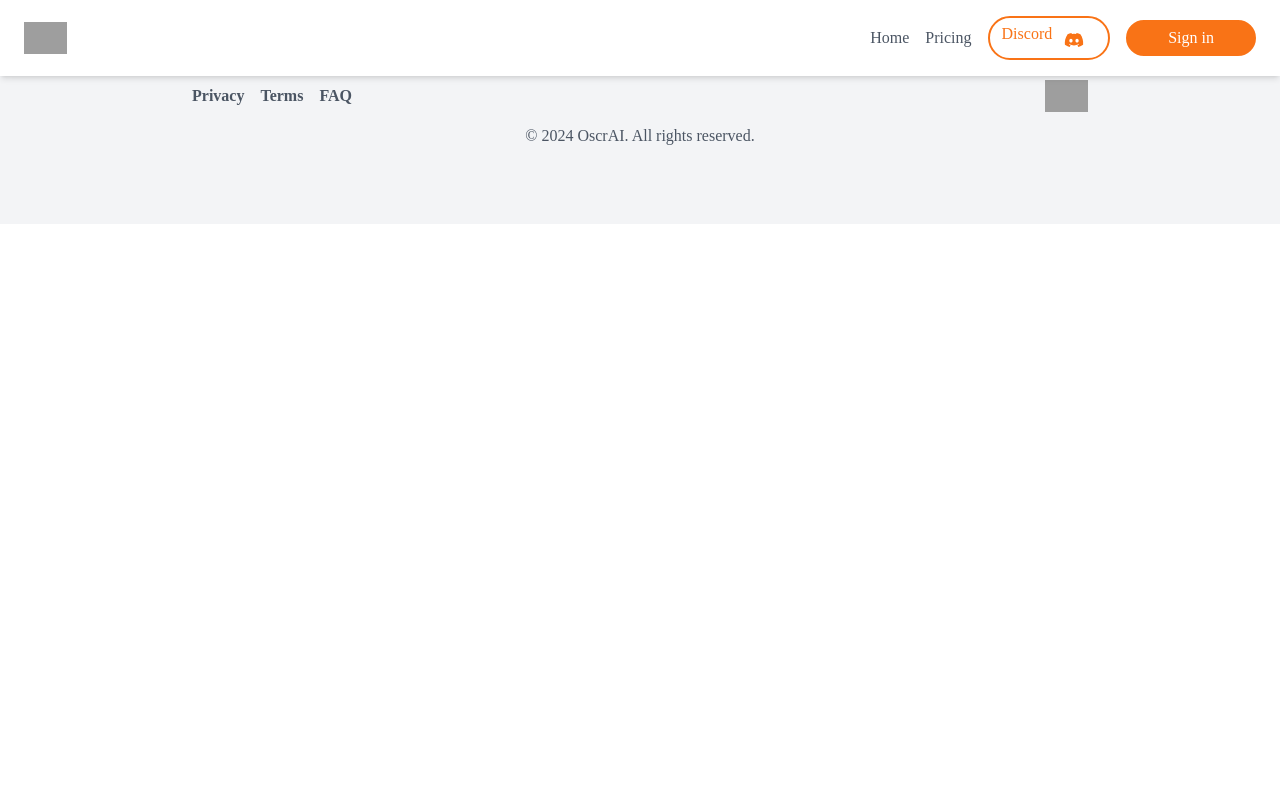
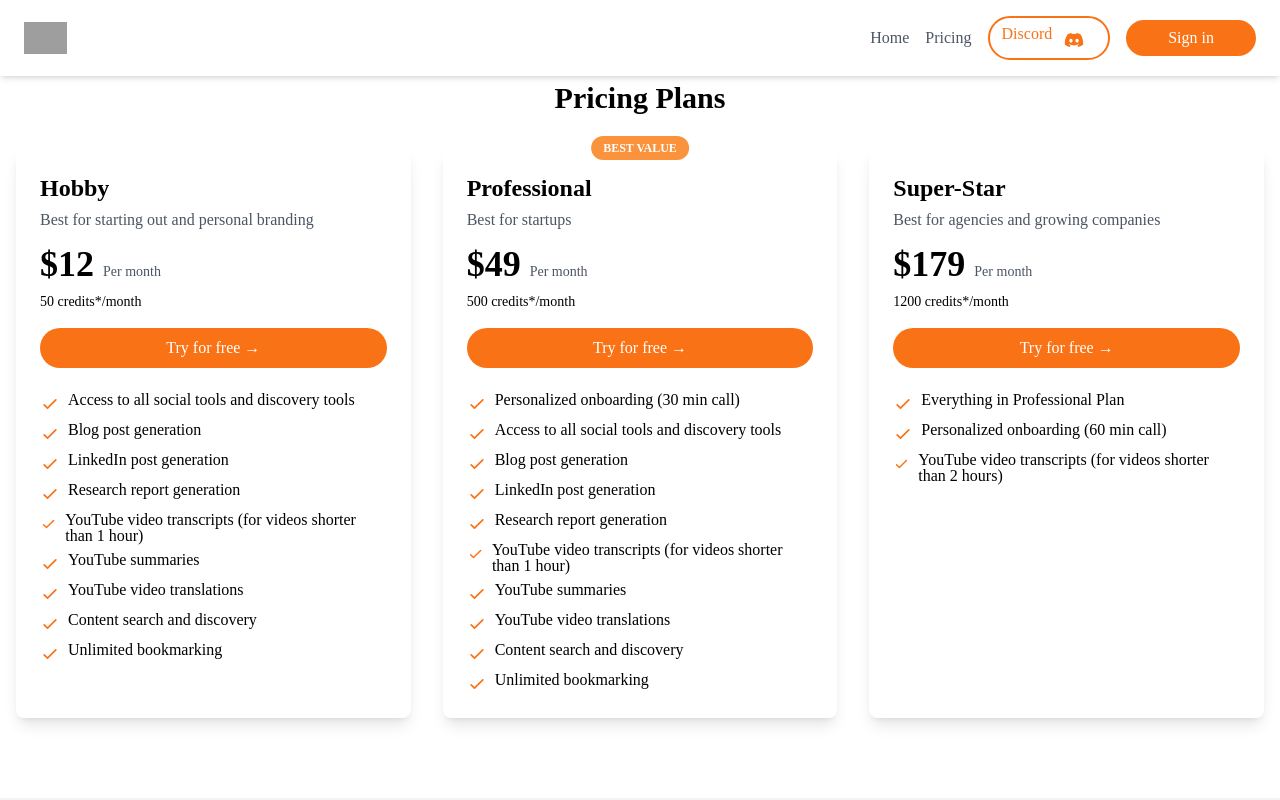
Before and after one commit to ParisaDarkhal/oscr-react, a React (Create React App) app: page /pricing in a window 1280 px wide. Shown: the top 800 px of the page. Built offline with nearby package versions, Linux system fonts and the light colour scheme; grey boxes are pictures that could not be loaded; a small style sheet from the web is missing.

Commit message:
Pricing created

```diff
--- a/src/App.js
+++ b/src/App.js
@@ -14,6 +14,7 @@ import Testimonials from "./components/home/Testimonials";
 import FAQ from "./components/FAQ";
 import Terms from "./components/Terms";
 import Privacy from "./components/Privacy";
+import Pricing from "./components/pricing/Pricing";
 
 const Home = () => {
   return (
@@ -33,13 +34,13 @@ function App() {
     <Router>
       <Navbar />
 
-      {/* <div className="text-center p-4">
-      </div> */}
+
       <Routes>
         <Route path="/" element={<Home />} />
         <Route path="/faq" element={<FAQ />} />
         <Route path="/terms" element={<Terms />} />
         <Route path="/privacy" element={<Privacy />} />
+        <Route path="/pricing" element={<Pricing />} />
       </Routes>
 
       <Footer />
--- a/src/components/Navbar.js
+++ b/src/components/Navbar.js
@@ -1,4 +1,5 @@
 import React, { useState } from "react";
+import { Link } from "react-router-dom";
 import Logo from "./images/logo.svg";
 
 const Navbar = () => {
@@ -11,29 +12,29 @@ const Navbar = () => {
   return (
     <header className="bg-white py-4 px-6 fixed top-0 left-0 right-0 z-50 shadow-md">
       <div className="max-w-7xl mx-auto flex justify-between items-center">
-        <a href="#">
+        <Link to="/">
           <img src={Logo} alt="Logo" className="h-8" />
-        </a>
+        </Link>
 
         <div className="hidden md:flex items-center space-x-4">
           {/* Desktop Menu */}
           <nav>
             <ul className="flex space-x-4">
               <li>
-                <a
-                  href="index.html"
+                <Link
+                  to="/"
                   className="text-gray-600 hover:text-gray-900 hover:font-semibold"
                 >
                   Home
-                </a>
+                </Link>
               </li>
               <li>
-                <a
-                  href="pricing.html"
+                <Link
+                  to="/pricing"
                   className="text-gray-600 hover:text-gray-900 hover:font-semibold"
                 >
                   Pricing
-                </a>
+                </Link>
               </li>
             </ul>
           </nav>
--- /dev/null
+++ b/src/components/pricing/CardPricing.js
@@ -0,0 +1,57 @@
+import React from "react";
+
+const CardPricing = ({
+  title,
+  description,
+  price,
+  credits,
+  features,
+  isBestValue = false,
+}) => {
+  return (
+    <div
+      className={`bg-white rounded-lg p-6 shadow-lg ${
+        isBestValue ? "border-2 border-orange-500" : ""
+      } relative`}
+    >
+      {isBestValue && (
+        <div className="absolute -top-3 left-1/2 transform -translate-x-1/2 bg-orange-400 text-white text-xs font-bold py-1 px-3 rounded-full">
+          BEST VALUE
+        </div>
+      )}
+      <h2 className="text-2xl font-bold mb-2">{title}</h2>
+      <p className="text-gray-600 mb-4">{description}</p>
+      <div className="text-4xl font-bold mb-2">
+        ${price}{" "}
+        <span className="text-gray-600 text-sm font-normal">Per month</span>
+      </div>
+      <p className="text-sm mb-4">{credits} credits*/month</p>
+      <button className="w-full bg-orange-500 text-white py-3 rounded-full mb-6 hover:bg-orange-600 transition-colors">
+        Try for free →
+      </button>
+      <ul className="space-y-2">
+        {features.map((feature, index) => (
+          <li key={index} className="flex items-start">
+            <svg
+              className="w-5 h-5 text-orange-500 mr-2 mt-0.5"
+              fill="none"
+              stroke="currentColor"
+              viewBox="0 0 24 24"
+              xmlns="http://www.w3.org/2000/svg"
+            >
+              <path
+                strokeLinecap="round"
+                strokeLinejoin="round"
+                strokeWidth="2"
+                d="M5 13l4 4L19 7"
+              ></path>
+            </svg>
+            <span dangerouslySetInnerHTML={{ __html: feature }}></span>
+          </li>
+        ))}
+      </ul>
+    </div>
+  );
+};
+
+export default CardPricing;
--- /dev/null
+++ b/src/components/pricing/Pricing.js
@@ -0,0 +1,73 @@
+import React from "react";
+import PricingCard from "./CardPricing";
+
+const Pricing = () => {
+  const professionalFeatures = [
+    "Personalized onboarding (30 min call)",
+    "Access to all social tools and discovery tools",
+    "Blog post generation",
+    "LinkedIn post generation",
+    "Research report generation",
+    "YouTube video transcripts (for videos shorter than 1 hour)",
+    "YouTube summaries",
+    "YouTube video translations",
+    "Content search and discovery",
+    "Unlimited bookmarking",
+  ];
+
+  const HobbyFeatures = [
+    "Access to all social tools and discovery tools",
+    "Blog post generation",
+    "LinkedIn post generation",
+    "Research report generation",
+    "YouTube video transcripts (for videos shorter than 1 hour)",
+    "YouTube summaries",
+    "YouTube video translations",
+    "Content search and discovery",
+    "Unlimited bookmarking",
+  ];
+
+  const SuperStarFeatures = [
+    "Everything in Professional Plan",
+    "Personalized onboarding (60 min call)",
+    "YouTube video transcripts (for videos shorter than 2 hours)",
+  ];
+
+  return (
+    <div className="container mx-auto px-4 py-20">
+      <h1 className="text-3xl font-bold mb-8 text-center">Pricing Plans</h1>
+      <div className="grid md:grid-cols-3 gap-8">
+        {/* ///////////////////////////////////////// */}
+        <PricingCard
+          title="Hobby"
+          description="Best for starting out and personal branding"
+          price={12}
+          credits={50}
+          features={HobbyFeatures}
+          isBestValue={false}
+        />
+
+        {/* ///////////////////////////////////////// */}
+        <PricingCard
+          title="Professional"
+          description="Best for startups"
+          price={49}
+          credits={500}
+          features={professionalFeatures}
+          isBestValue={true}
+        />
+        {/* ////////////////////////////////////////// */}
+        <PricingCard
+          title="Super-Star"
+          description="Best for agencies and growing companies"
+          price={179}
+          credits={1200}
+          features={SuperStarFeatures}
+          isBestValue={false}
+        />
+      </div>
+    </div>
+  );
+};
+
+export default Pricing;
```
